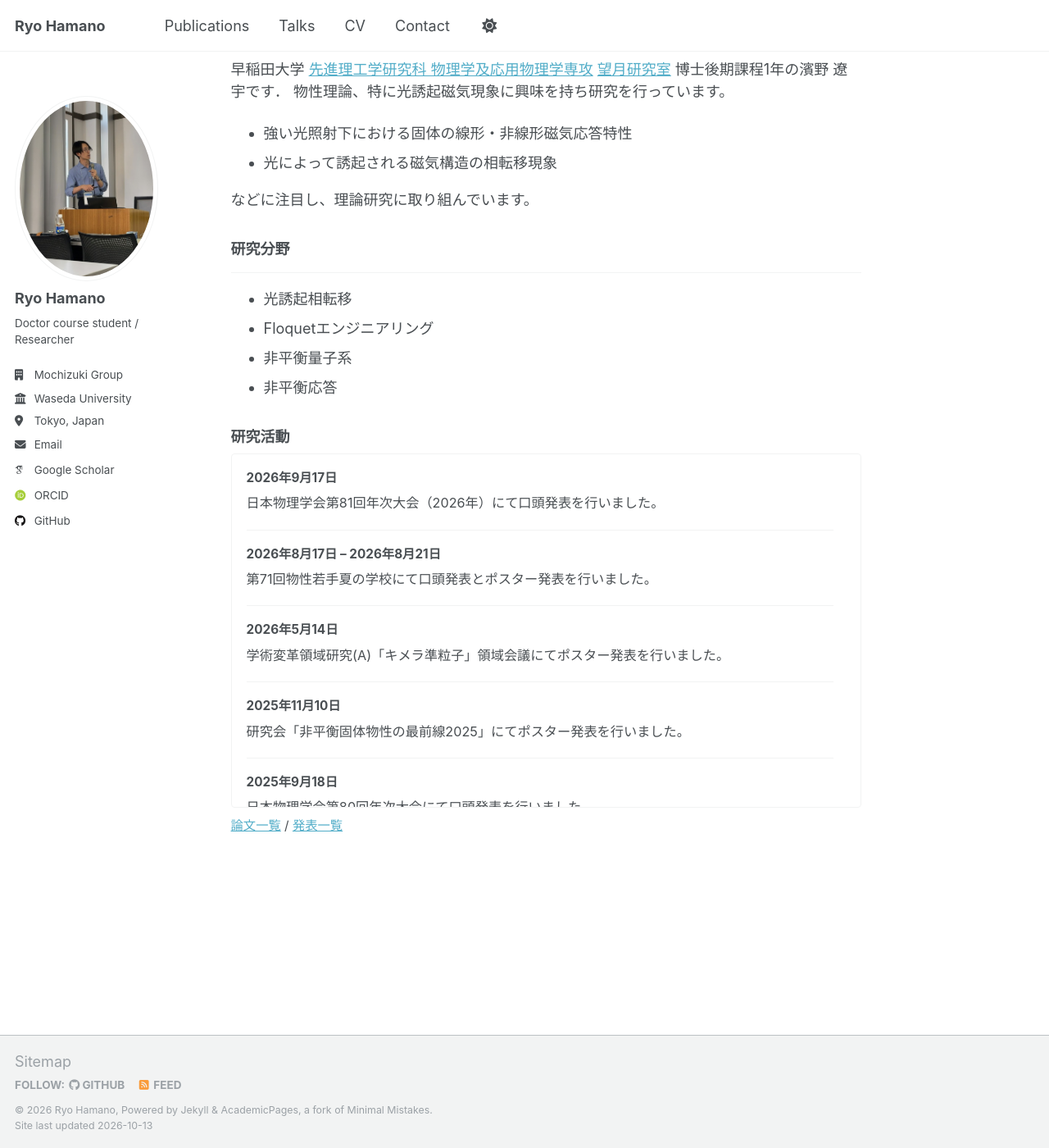
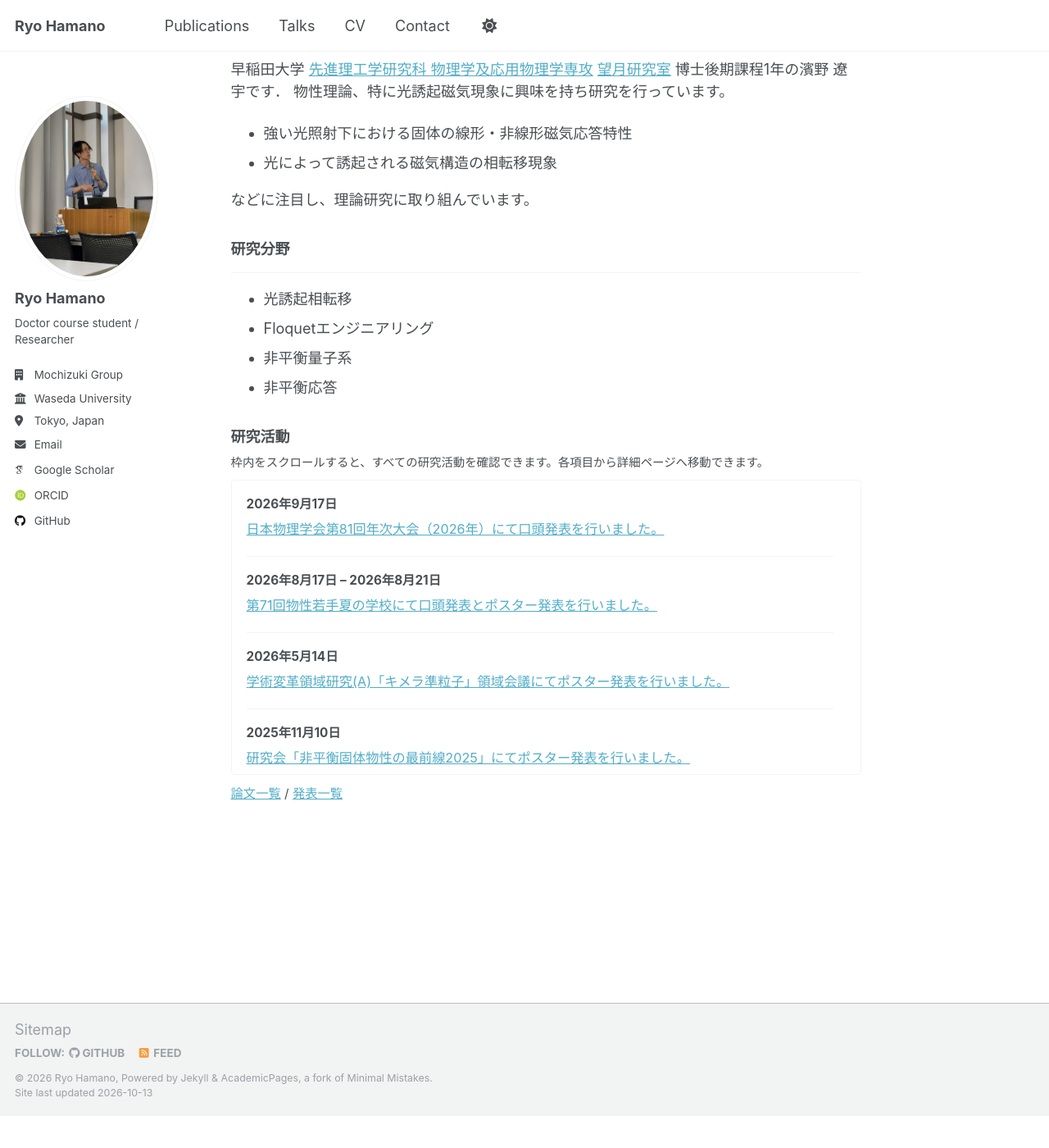
Before and after one commit to ryohamano/ryohamano.github.io, a Jekyll site: the page built from _pages/about.md, in a window 1280 px wide and 1400 px high, scrolled down 97 px. Shown: the whole window at 82% size. Built offline with Jekyll 4.4.1, drawn with Linux system fonts in a browser that asks for light colours; some web fonts are replaced; after the commit the page ends 1458 px from its top, so only the background shows below that.

Commit message:
Make activity scrolling explicit and link entries to detail pages

```diff
--- a/_config.yml
+++ b/_config.yml
@@ -291,10 +291,10 @@ defaults:
       author_profile: true
       share: true
       comment: true
-   #_talks
+  # _talk_md_files
   - scope:
       path: ""
-      type: talks
+      type: talk_md_files
     values:
       layout: talk
       author_profile: true
--- a/_includes/research-activities.html
+++ b/_includes/research-activities.html
@@ -8,7 +8,8 @@
 {% endif %}
 <section class="research-activities" aria-labelledby="research-activities-heading">
   <h3 id="research-activities-heading">{{ activity_heading }}</h3>
-  <div class="research-activities__scroll" role="region" aria-labelledby="research-activities-heading" tabindex="0">
+  <p id="research-activities-help" class="research-activities__help">{% if page.lang == 'en' %}Scroll within the list to see all activities. Select an entry for details.{% else %}枠内をスクロールすると、すべての研究活動を確認できます。各項目から詳細ページへ移動できます。{% endif %}</p>
+  <div class="research-activities__scroll" role="region" aria-labelledby="research-activities-heading" aria-describedby="research-activities-help" tabindex="0">
     <ol class="research-activities__list" role="list">
       {% for activity in activities %}
         {% assign summary = activity.activity_summary %}
@@ -20,7 +21,7 @@
             <p class="research-activities__date">
               <time datetime="{{ activity.date | date: '%Y-%m-%d' }}">{{ activity.date | date: activity_date_format }}</time>{% if activity.end_date %}<span aria-hidden="true"> – </span><time datetime="{{ activity.end_date | date: '%Y-%m-%d' }}">{{ activity.end_date | date: activity_date_format }}</time>{% endif %}
             </p>
-            <p class="research-activities__summary">{{ summary | escape }}</p>
+            <p class="research-activities__summary"><a href="{{ activity.url | relative_url }}">{{ summary | escape }}</a></p>
           </li>
         {% endif %}
       {% endfor %}
--- a/_layouts/talk.html
+++ b/_layouts/talk.html
@@ -33,9 +33,11 @@ layout: default
         {% if page.modified %}
           <p class="page__date"><strong><i class="fa fa-fw fa-calendar" aria-hidden="true"></i>Date:</strong> <time datetime="{{ page.modified | date: "%Y-%m-%d" }}">{{ page.modified | date: "%B %d, %Y" }}</time></p>
         {% elsif page.date %}
-          <p class="page__date"><strong><i class="fa fa-fw fa-calendar" aria-hidden="true"></i>Date:</strong> <time datetime="{{ page.date | date_to_xmlschema }}">{{ page.date | date: "%B %d, %Y" }}</time></p>
+          <p class="page__date"><strong><i class="fa fa-fw fa-calendar" aria-hidden="true"></i>Date:</strong> <time datetime="{{ page.date | date_to_xmlschema }}">{{ page.date | date: "%B %d, %Y" }}</time>{% if page.end_date %} – <time datetime="{{ page.end_date | date: '%Y-%m-%d' }}">{{ page.end_date | date: "%B %d, %Y" }}</time>{% endif %}</p>
         {% endif %}
-        {% if page.talk_type %}<p>{{page.talk_type}} at {{ page.venue }},  {{page.location}} {% endif %}
+        {% if page.venue %}
+          <p>{% if page.talk_type %}{{ page.talk_type | escape }} at {% elsif page.category %}{{ site.talk_category[page.category].title | escape }}: {% endif %}{{ page.venue | escape }}{% if page.location %}, {{ page.location | escape }}{% endif %}</p>
+        {% endif %}
 
         </header>
       {% endunless %}
--- a/_sass/layout/_research-activities.scss
+++ b/_sass/layout/_research-activities.scss
@@ -1,17 +1,40 @@
 /* Scrollable research updates shared by the Japanese and English home pages. */
 .research-activities {
   &__scroll {
-    max-height: 24rem;
-    overflow-y: auto;
+    height: 20rem;
+    max-height: 60vh;
+    overflow-y: scroll;
+    overscroll-behavior-y: contain;
     padding: 0 1em;
     border: 1px solid var(--global-border-color);
     border-radius: $border-radius;
     scrollbar-gutter: stable;
+    scrollbar-color: var(--global-text-color-light) var(--global-footer-bg-color);
+
+    /* Keep a distinct track and draggable thumb in WebKit browsers, too. */
+    &::-webkit-scrollbar {
+      width: 14px;
+    }
+
+    &::-webkit-scrollbar-track {
+      background: var(--global-footer-bg-color);
+    }
+
+    &::-webkit-scrollbar-thumb {
+      background: var(--global-text-color-light);
+      border: 3px solid var(--global-footer-bg-color);
+      border-radius: 7px;
+    }
 
     &:focus-visible {
       outline: 2px solid var(--global-link-color);
       outline-offset: 3px;
     }
+  }
+
+  .research-activities__help {
+    margin: 0 0 0.75em;
+    font-size: 0.8em;
   }
 
   .research-activities__list {
@@ -41,6 +64,11 @@
     margin: 0;
     font-size: 0.9em;
     line-height: 1.7;
+
+    a:focus-visible {
+      outline: 2px solid var(--global-link-color);
+      outline-offset: 2px;
+    }
   }
 
   .research-activities__archives {
@@ -51,7 +79,12 @@
 
 @media print {
   .research-activities__scroll {
+    height: auto;
     max-height: none;
     overflow: visible;
   }
+
+  .research-activities__help {
+    display: none;
+  }
 }
```
Also changed, not shown: README.md (+19 -0 lines).
